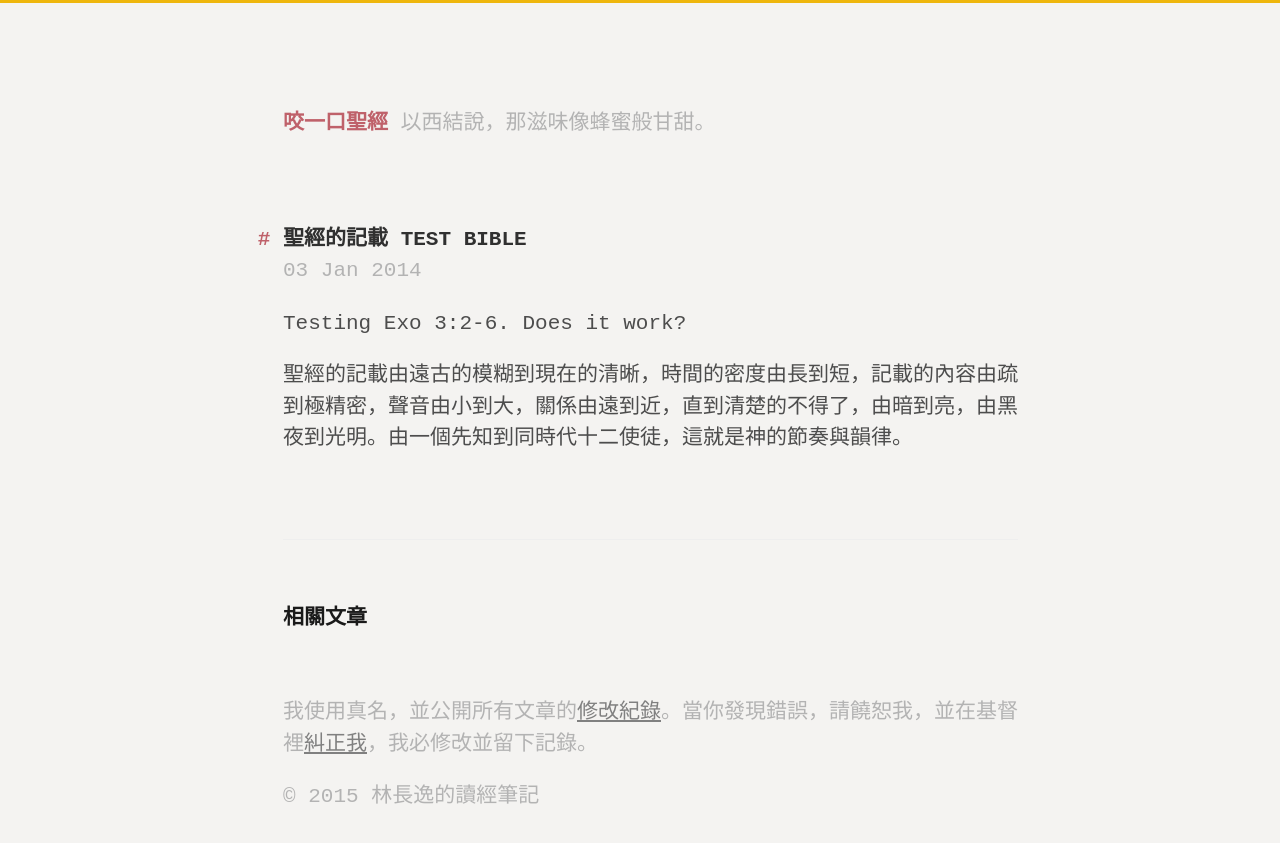
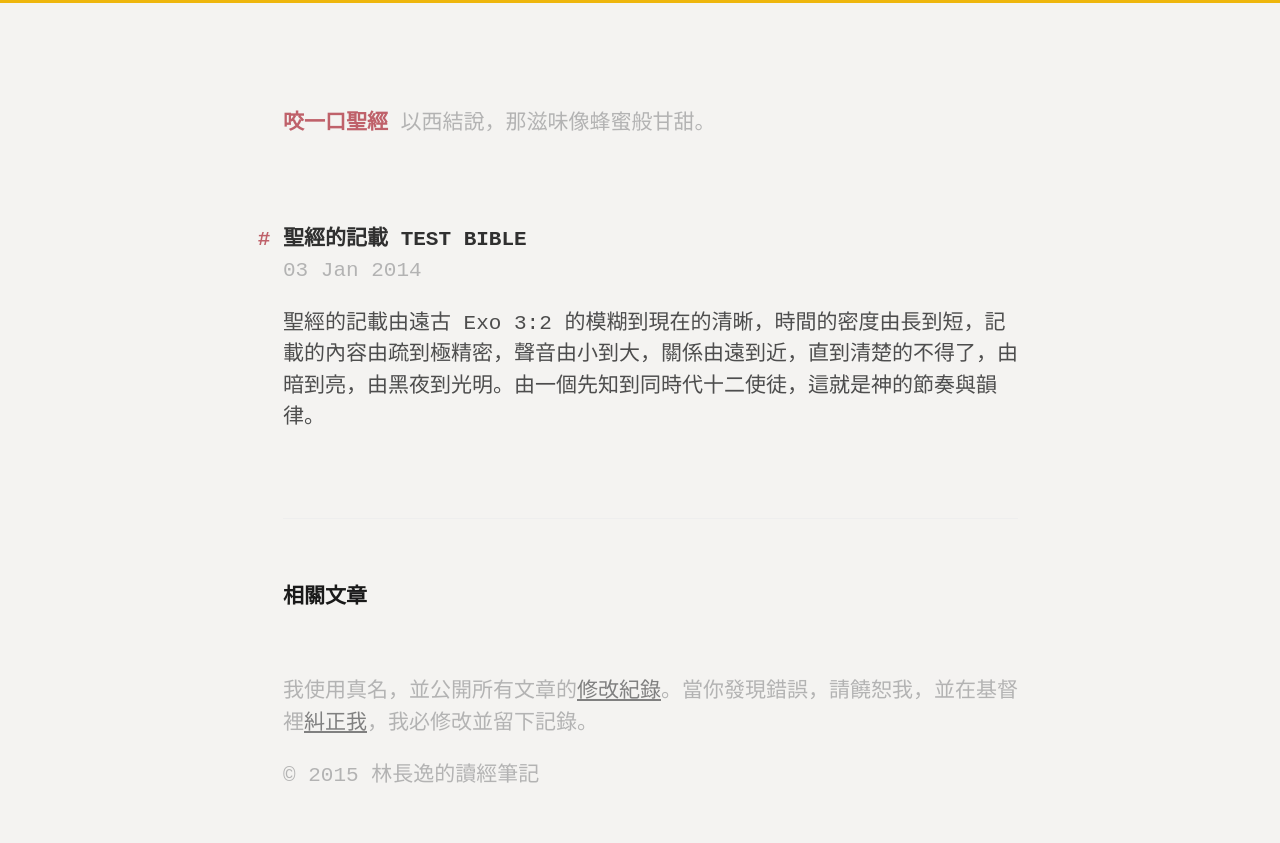
Before and after one commit to sillyleo/OneBite, a Jekyll site: the page built from _posts/2014-01-03-test-bible.md, in a window 1280 px wide. Shown: the top 843 px of the page. Built offline with Jekyll 4.4.1, drawn with Linux system fonts in a browser that asks for light colours.

Commit message:
測試 exo

```diff
--- a/_posts/2014-01-03-test-bible.md
+++ b/_posts/2014-01-03-test-bible.md
@@ -3,6 +3,4 @@ layout: post
 title: 聖經的記載 Test Bible
 ---
 
-Testing Exo 3:2-6. Does it work?
-
-聖經的記載由遠古的模糊到現在的清晰，時間的密度由長到短，記載的內容由疏到極精密，聲音由小到大，關係由遠到近，直到清楚的不得了，由暗到亮，由黑夜到光明。由一個先知到同時代十二使徒，這就是神的節奏與韻律。
+聖經的記載由遠古 Exo 3:2 的模糊到現在的清晰，時間的密度由長到短，記載的內容由疏到極精密，聲音由小到大，關係由遠到近，直到清楚的不得了，由暗到亮，由黑夜到光明。由一個先知到同時代十二使徒，這就是神的節奏與韻律。
```
